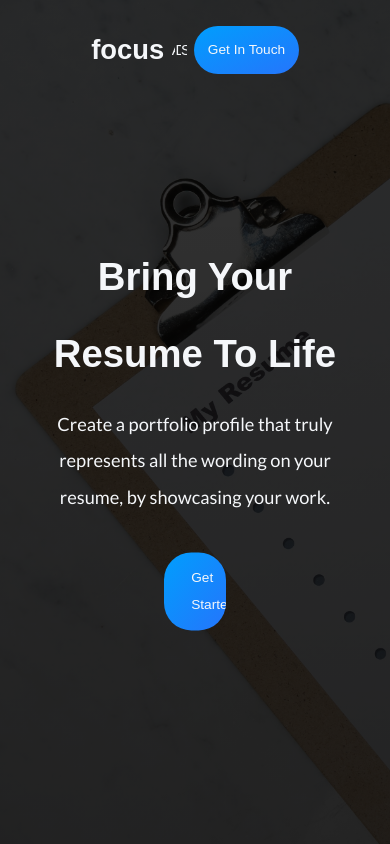
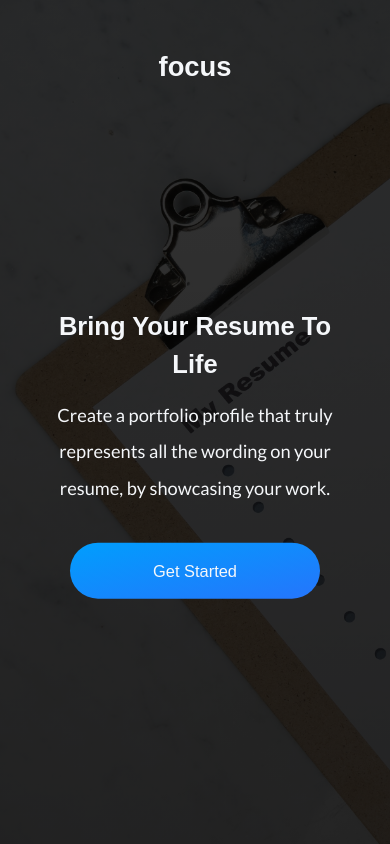
Before and after one commit to tobikuyo/Focus, a React (Create React App) app in the folder client/: page / in a window 390 px wide. Shown: the top 844 px of the page. Built offline with nearby package versions, Linux system fonts and the light colour scheme; a web font is replaced by a local one.

Commit message:
Media queries for header section

```diff
--- a/client/src/App.css
+++ b/client/src/App.css
@@ -30,3 +30,14 @@ h2 {
         font-size: 57%;
     }
 }
+
+@media screen and (max-width: 600px) {
+    h1,
+    h2 {
+        line-height: 1.5;
+    }
+
+    h2 {
+        font-size: 2.8rem;
+    }
+}
--- a/client/src/components/Header/Content.css
+++ b/client/src/components/Header/Content.css
@@ -33,7 +33,7 @@
 .content__link {
     background-image: linear-gradient(to right bottom, #009efd, #2575fc);
     padding: 1.3rem 3rem;
-    border-radius: 3rem;
+    border-radius: 30px;
     font-size: 1.5rem;
     transition: transform 0.3s;
     text-decoration: none;
@@ -51,3 +51,26 @@
 .content__link:active {
     transform: translateY(1px);
 }
+
+@media screen and (max-width: 850px) {
+    .content__link {
+        font-size: 1.8rem;
+        width: 40%;
+    }
+}
+
+@media screen and (max-width: 570px) {
+    .content__heading {
+        font-size: 2.8rem;
+    }
+
+    .content__text {
+        width: 100%;
+    }
+}
+
+@media screen and (max-width: 470px) {
+    .content__link {
+        width: 80%;
+    }
+}
--- a/client/src/components/Header/Navbar.css
+++ b/client/src/components/Header/Navbar.css
@@ -47,3 +47,15 @@
         padding: 2.5rem 10rem;
     }
 }
+
+@media screen and (max-width: 850px) {
+    .navbar {
+        display: block;
+        padding: 5rem 0;
+    }
+
+    .navbar__links,
+    .navbar__contact {
+        display: none;
+    }
+}
```
